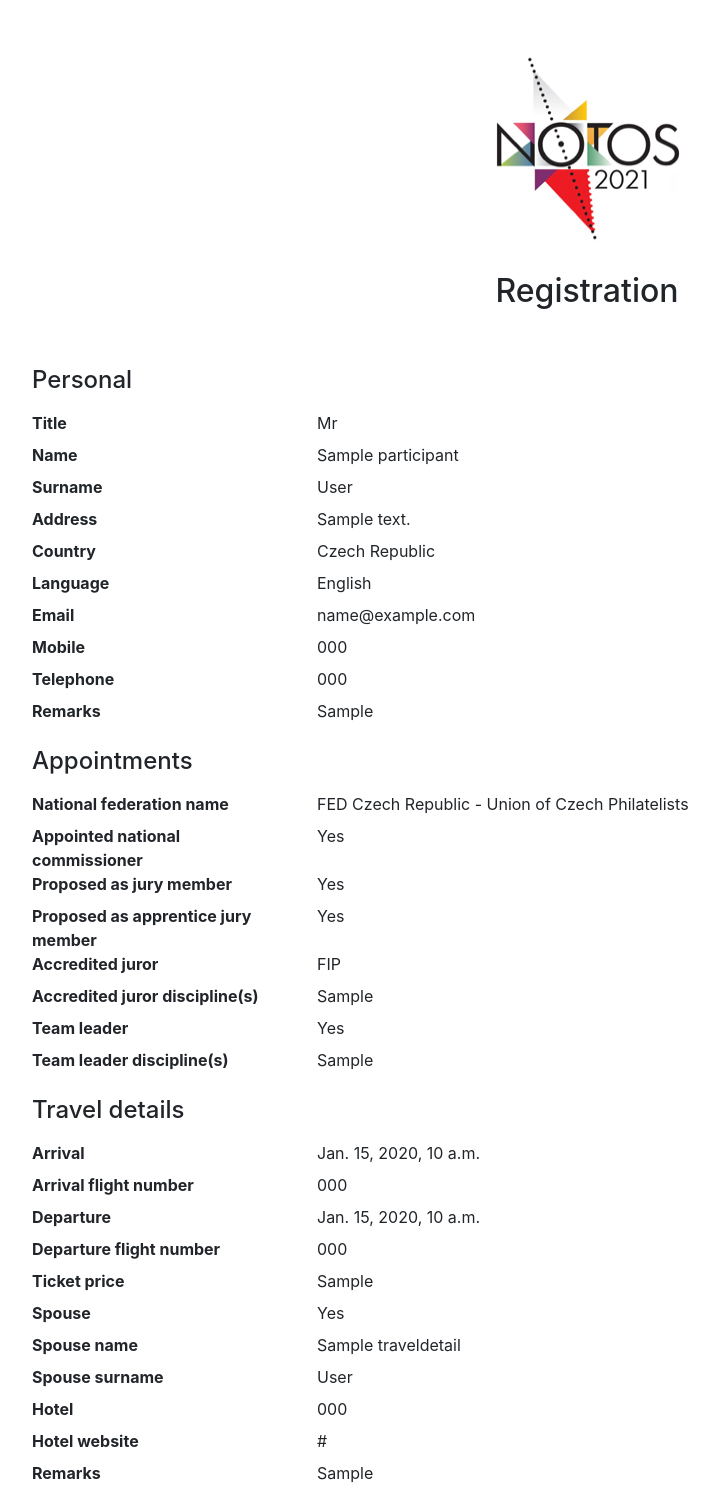
After one commit to chazapis/notos, a Django app: page /print in a window 1280 px wide. The commit adds this page. Shown: the whole page, without its empty margins (53-772 px from the left). Run offline with Django 3.2, Linux system fonts and the light colour scheme; a user stored in the database is signed in; tables that the repository leaves empty hold one stand-in row (values such as "Sample post"); some libraries are stand-ins or nearby versions.

Commit message:
Print template (no exhibits)

```diff
--- a/registrations/models.py
+++ b/registrations/models.py
@@ -34,6 +34,18 @@ class Participant(models.Model):
                                self.name,
                                dict(self.TITLE_CHOICES)[self.title])
     full_name.short_description = 'Full name'
+
+    def printout(self):
+        return {'Title': dict(self.TITLE_CHOICES)[self.title],
+                'Name': self.name,
+                'Surname': self.surname,
+                'Address': self.address,
+                'Country': self.country.name,
+                'Language': dict(self.LANGUAGE_CHOICES)[self.language],
+                'Email': self.email,
+                'Mobile': self.mobile,
+                'Telephone': self.telephone,
+                'Remarks': self.remarks}
 
     def __str__(self):
         return self.full_name()
@@ -102,6 +114,16 @@ class Appointments(models.Model):
     accredited_juror_disciplines = models.CharField(blank=True, max_length=128)
     team_leader = models.BooleanField()
     team_leader_disciplines = models.CharField(blank=True, max_length=128)
+
+    def printout(self):
+        return {'National federation name': dict(self.FEDERATION_CHOICES)[self.federation],
+                'Appointed national commissioner': 'Yes' if self.commissioner else '',
+                'Proposed as jury member': 'Yes' if self.jury else '',
+                'Proposed as apprentice jury member': 'Yes' if self.apprentice_jury else '',
+                'Accredited juror': dict(self.ACCREDITED_JUROR_CHOICES)[self.accredited_juror] if self.accredited_juror else '',
+                'Accredited juror discipline(s)': self.accredited_juror_disciplines,
+                'Team leader': 'Yes' if self.team_leader else '',
+                'Team leader discipline(s)': self.team_leader_disciplines}
 
     def __str__(self):
         return str(self.participant)
@@ -218,5 +240,18 @@ class TravelDetails(models.Model):
     created_at = models.DateTimeField(auto_now_add=True)
     changed_at = models.DateTimeField(auto_now=True)
 
+    def printout(self):
+        return {'Arrival': self.arrival,
+                'Arrival flight number': self.arrival_flight_number,
+                'Departure': self.departure,
+                'Departure flight number': self.departure_flight_number,
+                'Ticket price': self.ticket_price,
+                'Spouse': 'Yes' if self.spouse else '',
+                'Spouse name': self.spouse_name,
+                'Spouse surname': self.spouse_surname,
+                'Hotel': self.hotel,
+                'Hotel website': self.hotel_website,
+                'Remarks': self.remarks}
+
     def __str__(self):
         return 'Travel Details for ' + self.participant.full_name()
--- /dev/null
+++ b/registrations/templates/registrations/print.html
@@ -0,0 +1,21 @@
+{% extends 'registrations/base.html' %}
+{% load static %}
+
+{% block content %}
+<div class="container">
+  <div class="py-5 text-center">
+    <img class="d-block mx-auto mb-4" src="{% static 'registrations/notos_2021.jpg' %}" alt="" width="200" height="200">
+    <h2>Registration</h2>
+  </div>
+
+  {% for section in printout %}
+  <h4 class="mb-3">{{ section.title }}</h4>
+  <dl class="row">
+    {% for name, value in section.fields.items %}
+    <dt class="col-sm-3">{{ name }}</dt>
+    <dd class="col-sm-9">{% if value %}{{ value }}{% else %}&nbsp;{% endif %}</dd>
+    {% endfor %}
+  </dl>
+  {% endfor %}
+</div>
+{% endblock %}
--- a/registrations/templates/registrations/register.html
+++ b/registrations/templates/registrations/register.html
@@ -47,6 +47,9 @@
         </li>
         {% endfor %}
       </ul>
+      {% if required_done %}
+      <a href="{% url 'print' %}" class="btn btn-secondary btn-sm btn-block"><span class="fa fa-print" aria-hidden="true"></span></a>
+      {% endif %}
     </div>
 
     <div class="col-md-8 order-md-1">
--- a/registrations/urls.py
+++ b/registrations/urls.py
@@ -9,6 +9,7 @@ urlpatterns = [
     path('register/<slug:step>', views.register, name='register'),
     path('register/exhibit/<int:exhibit_id>', views.register, {'step': 'exhibit'}, name='edit_exhibit'),
     path('remove/exhibit/<int:exhibit_id>', views.remove_exhibit, name='remove_exhibit'),
+    path('print', views.print, name='print'),
     path('logout/', views.logout, {'next_page': settings.LOGOUT_REDIRECT_URL}, name='logout'),
 ]
 
--- a/registrations/views.py
+++ b/registrations/views.py
@@ -157,6 +157,23 @@ def remove_exhibit(request, exhibit_id=None):
 
     return redirect('register', step='exhibit')
 
+def print(request):
+    if not request.user.is_authenticated:
+        return render(request, 'registrations/login.html')
+
+    try:
+        participant = Participant.objects.get(user=request.user)
+    except Participant.DoesNotExist:
+        return redirect('register', step='personal')
+
+    printout = []
+    printout.append({'title': 'Personal', 'fields': participant.printout()})
+    if participant.appointments.count():
+        printout.append({'title': 'Appointments', 'fields': participant.appointments.first().printout()})
+    if participant.travel_details.count():
+        printout.append({'title': 'Travel details', 'fields': participant.travel_details.first().printout()})
+    return render(request, 'registrations/print.html', {'printout': printout})
+
 def logout(request, next_page):
     auth_logout(request)
     return redirect(next_page)
```
